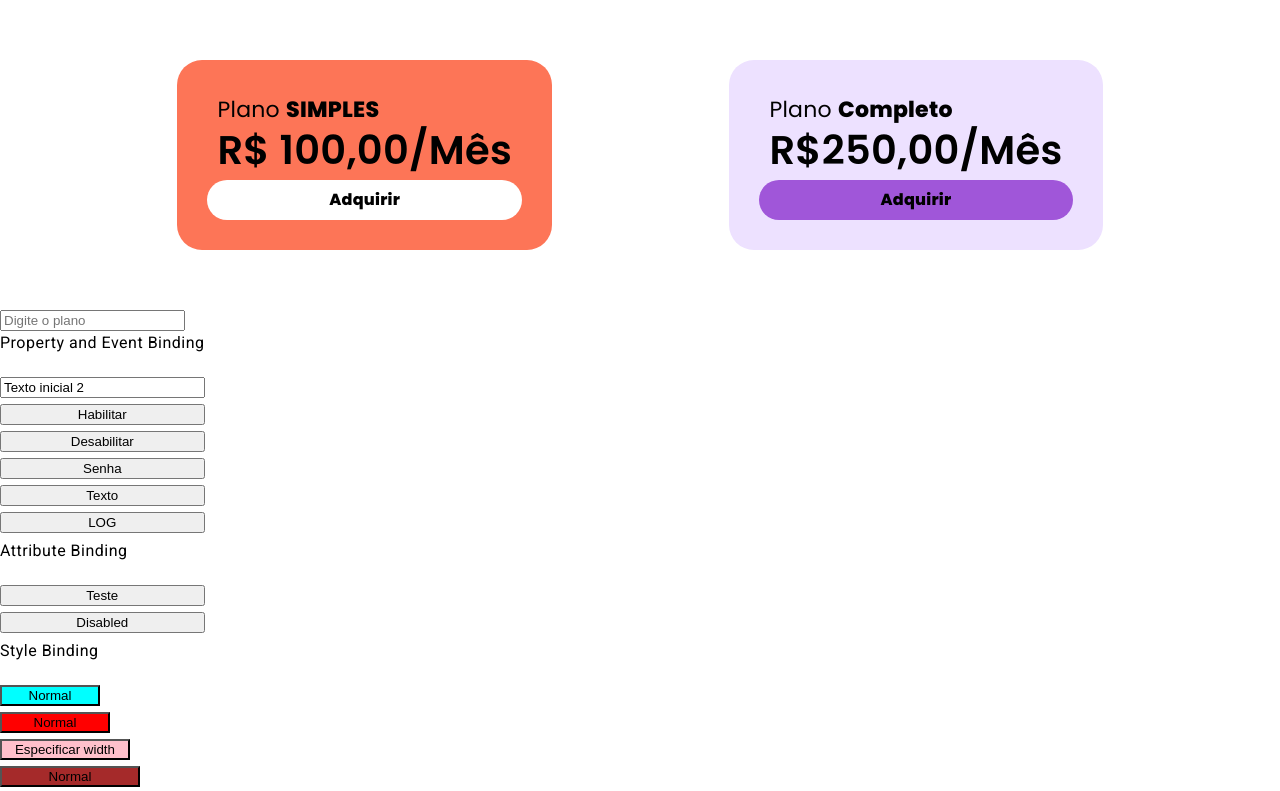
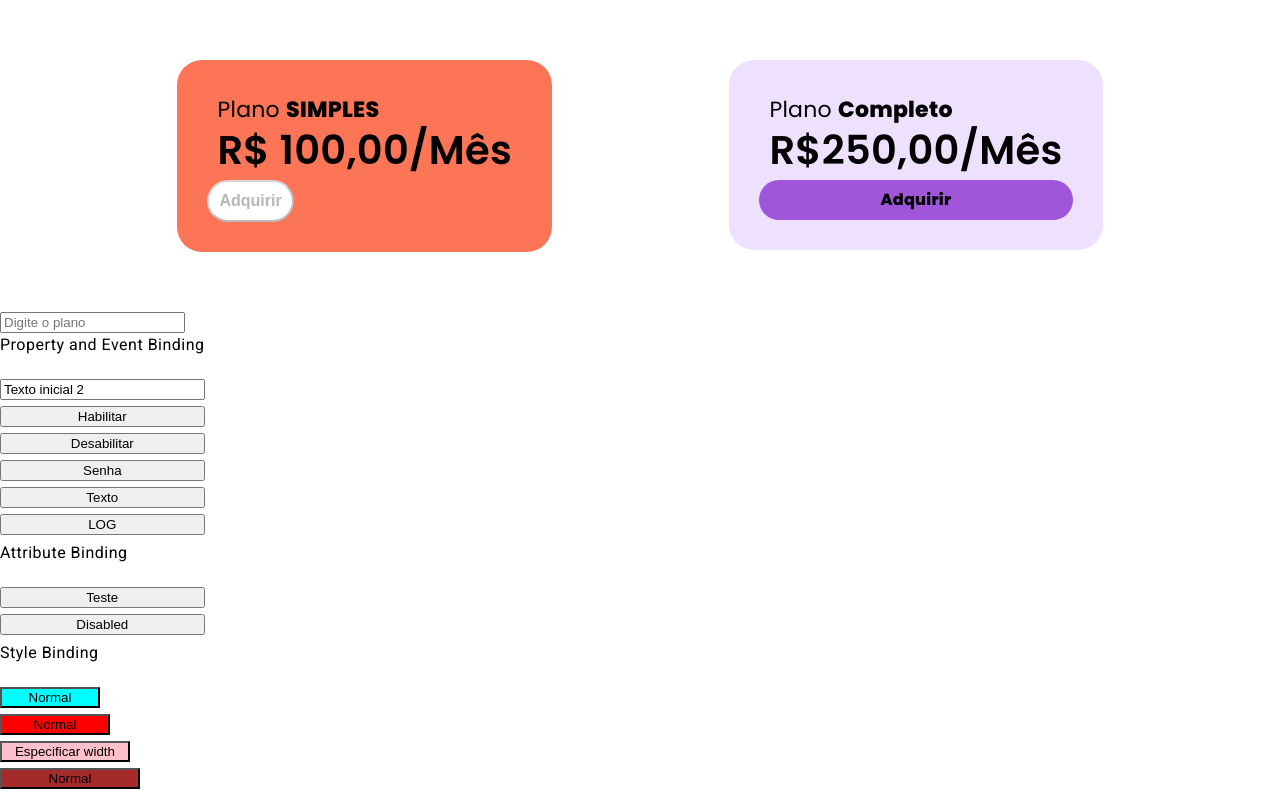
Before and after one commit to JulianaCristina/udemy-angular-course, an Angular app: page / in a window 1280 px wide. Shown: the top 791 px of the page. Built offline with nearby package versions, Linux system fonts and the light colour scheme.

Commit message:
Transform

```diff
--- a/src/app/card-button/card-button.component.html
+++ b/src/app/card-button/card-button.component.html
@@ -1 +1 @@
-<div class="card-button" (click)="onButtonClick()">Adquirir</div>
+<button class="card-button" (click)="onButtonClick()" [disabled]="buttonDisabled">Adquirir</button>
--- a/src/app/card-button/card-button.component.ts
+++ b/src/app/card-button/card-button.component.ts
@@ -1,4 +1,4 @@
-import {Component, EventEmitter, Output} from '@angular/core';
+import {booleanAttribute, Component, EventEmitter, Input, Output} from '@angular/core';
 
 @Component({
   selector: 'app-card-button',
@@ -8,6 +8,8 @@ import {Component, EventEmitter, Output} from '@angular/core';
 export class CardButtonComponent {
   @Output("buttonClick") buttonClickEmitter = new EventEmitter<boolean>()
 
+  @Input({transform: booleanAttribute}) buttonDisabled: boolean = false
+
   onButtonClick(){
     console.log("onButtonClick")
     this.buttonClickEmitter.emit(true)
--- a/src/app/card/card.component.html
+++ b/src/app/card/card.component.html
@@ -1,5 +1,5 @@
 <div class="card">
     <div class="card__plan card__item">Plano <b>{{planType}}</b></div>
     <div class="card__price card__item">R$ {{planPrice}},00/Mês</div>
-    <app-card-button (buttonClick)="buttonClicked($event)"></app-card-button>
+    <app-card-button (buttonClick)="buttonClicked($event)" buttonDisabled></app-card-button>
 </div>
--- a/src/app/card/card.component.ts
+++ b/src/app/card/card.component.ts
@@ -1,24 +1,29 @@
-import {Component, Input} from '@angular/core';
+import {Component, Input, numberAttribute} from '@angular/core';
 
+function handlePlanType(value: string){
+  return value.toUpperCase()
+}
 @Component({
   selector: 'app-card',
   templateUrl: './card.component.html',
   styleUrls: ['./card.component.scss']
 })
 export class CardComponent {
-  @Input({required: true}) planPrice: number = 0
+  @Input({required: true, transform: numberAttribute}) planPrice: number = 0
+  //using transform
+  @Input({alias: "planTypeAlias", transform: (value: string) => handlePlanType(value)}) planType: string = ""
 
-  private _planType: string = ""
 
-  //used to intercept the values when needed
-  @Input("planTypeAlias")
-  set planType(value: string){
-    this._planType = value.toUpperCase()
-  }
-
-  get planType(): string {
-    return this._planType
-  }
+  //used to intercept the values when needed (Get and Set)
+  // private _planType: string = ""
+  // @Input("planTypeAlias")
+  // set planType(value: string){
+  //   this._planType = value.toUpperCase()
+  // }
+  //
+  // get planType(): string {
+  //   return this._planType
+  // }
 
 
   buttonClicked(valueEmitted: boolean){
```
